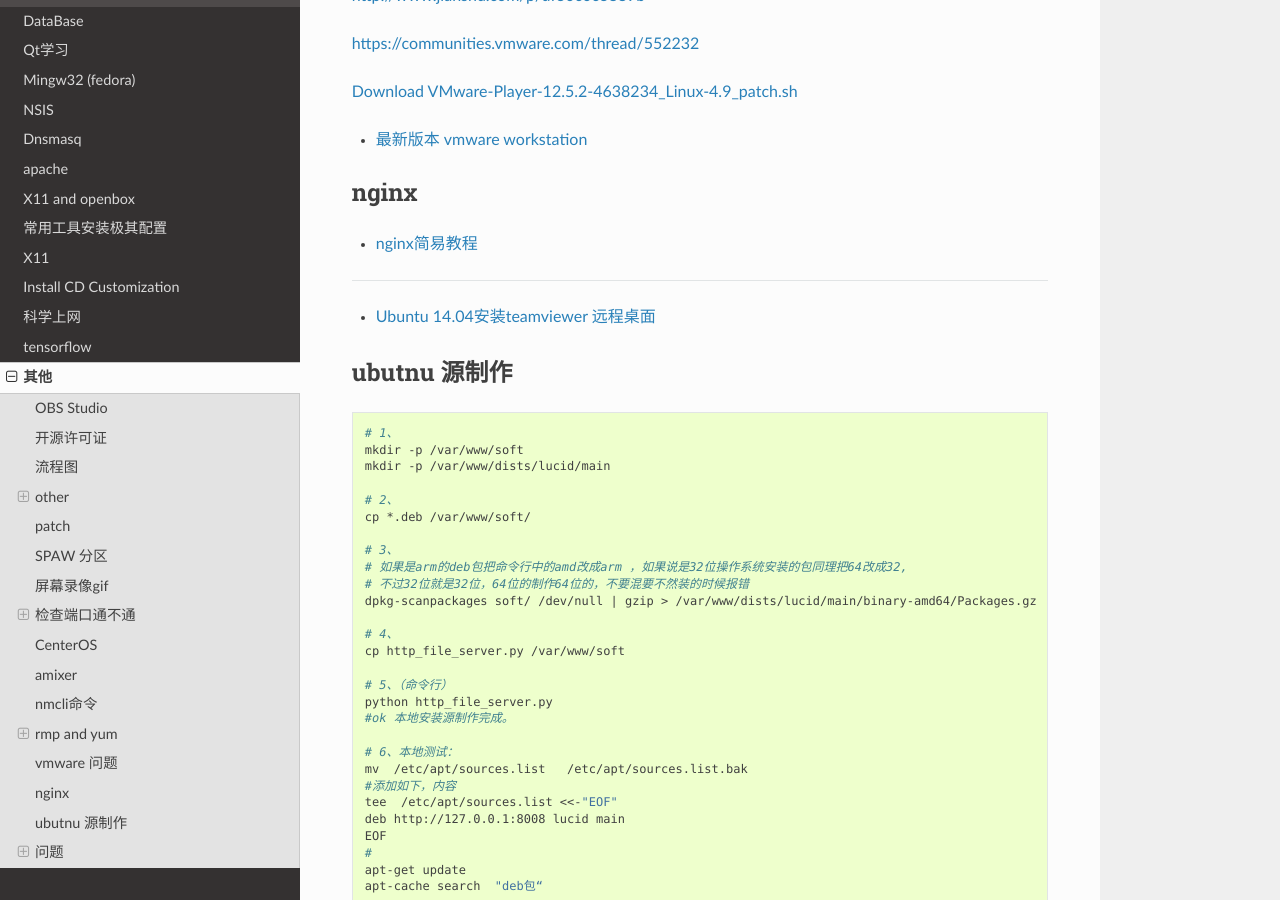
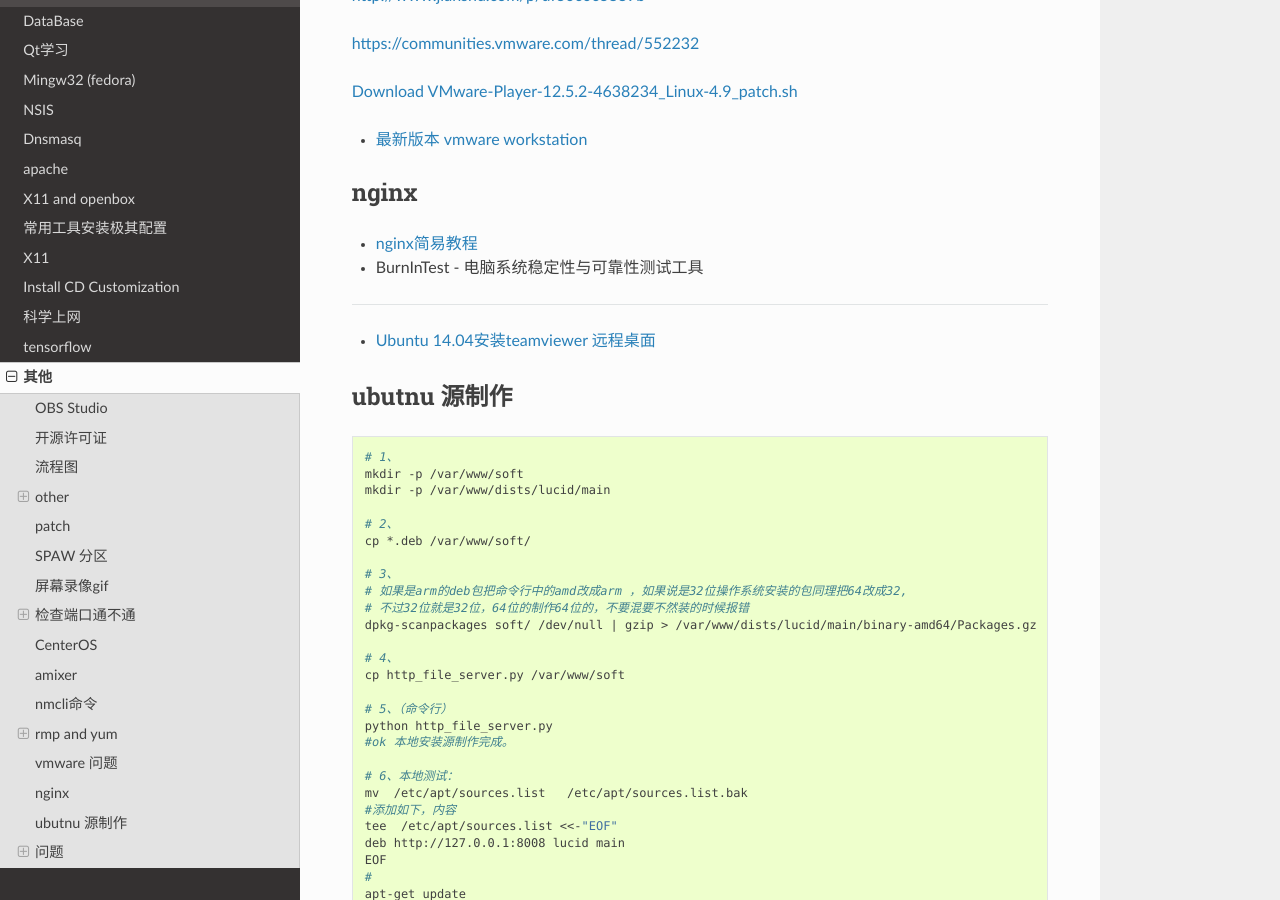
Before and after one commit to my-rds-store/my_space, a Sphinx documentation site: the page built from source/other/index.rst, in a window 1280 px wide and 900 px high, scrolled down 5958 px. Built offline with Sphinx 7.4.7 and the Read the Docs theme 2.0.0, drawn with Linux system fonts in a browser that asks for light colours.

Commit message:
update ...

```diff
--- a/source/other/index.rst
+++ b/source/other/index.rst
@@ -346,6 +346,8 @@ nginx
 * `nginx简易教程 <http://www.cnblogs.com/jingmoxukong/p/5945200.html>`_
 
 
+* BurnInTest - 电脑系统稳定性与可靠性测试工具
+
 ----------
 
 * `Ubuntu 14.04安装teamviewer 远程桌面 <https://blog.csdn.net/love_xiaozhao/article/details/52704197>`_
```
